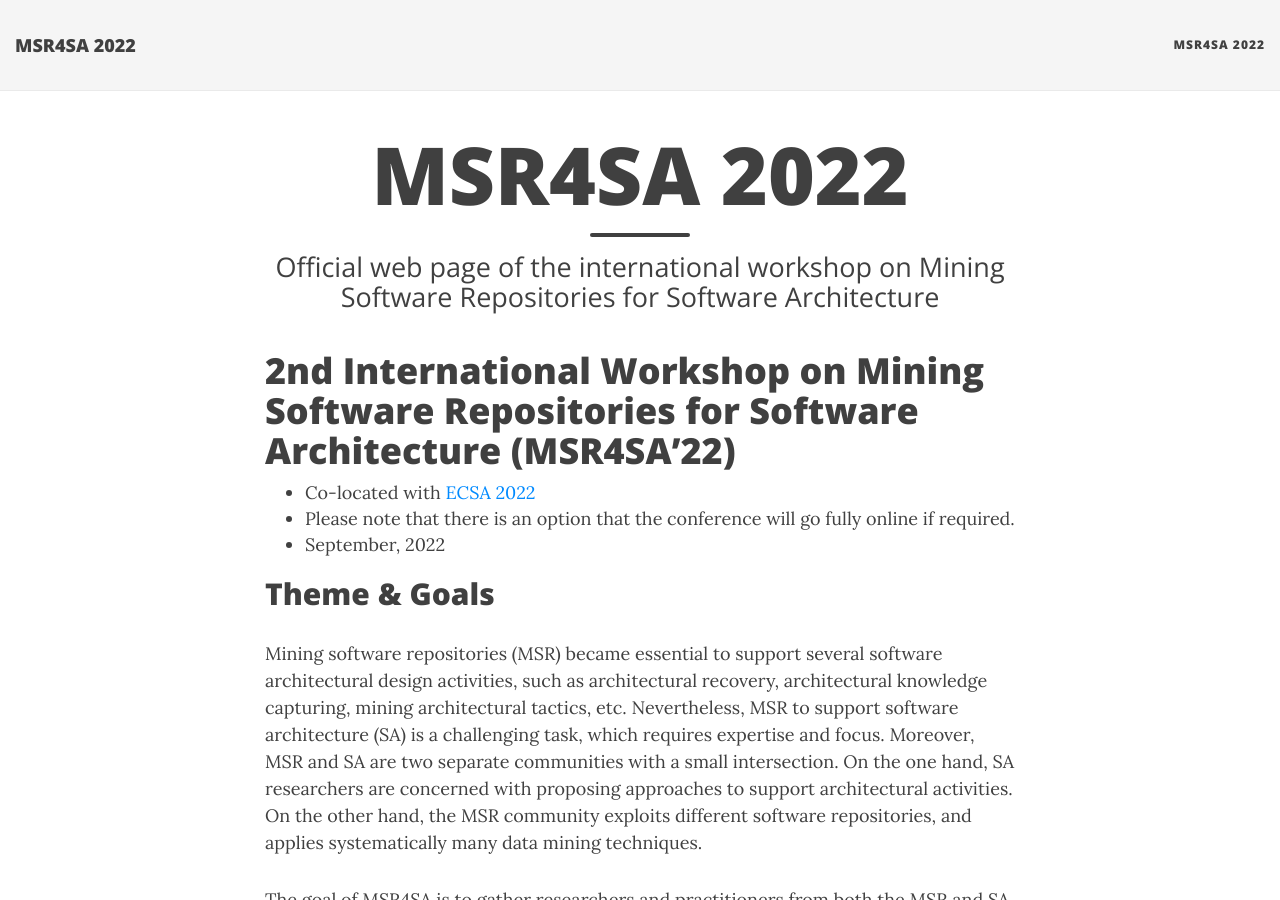
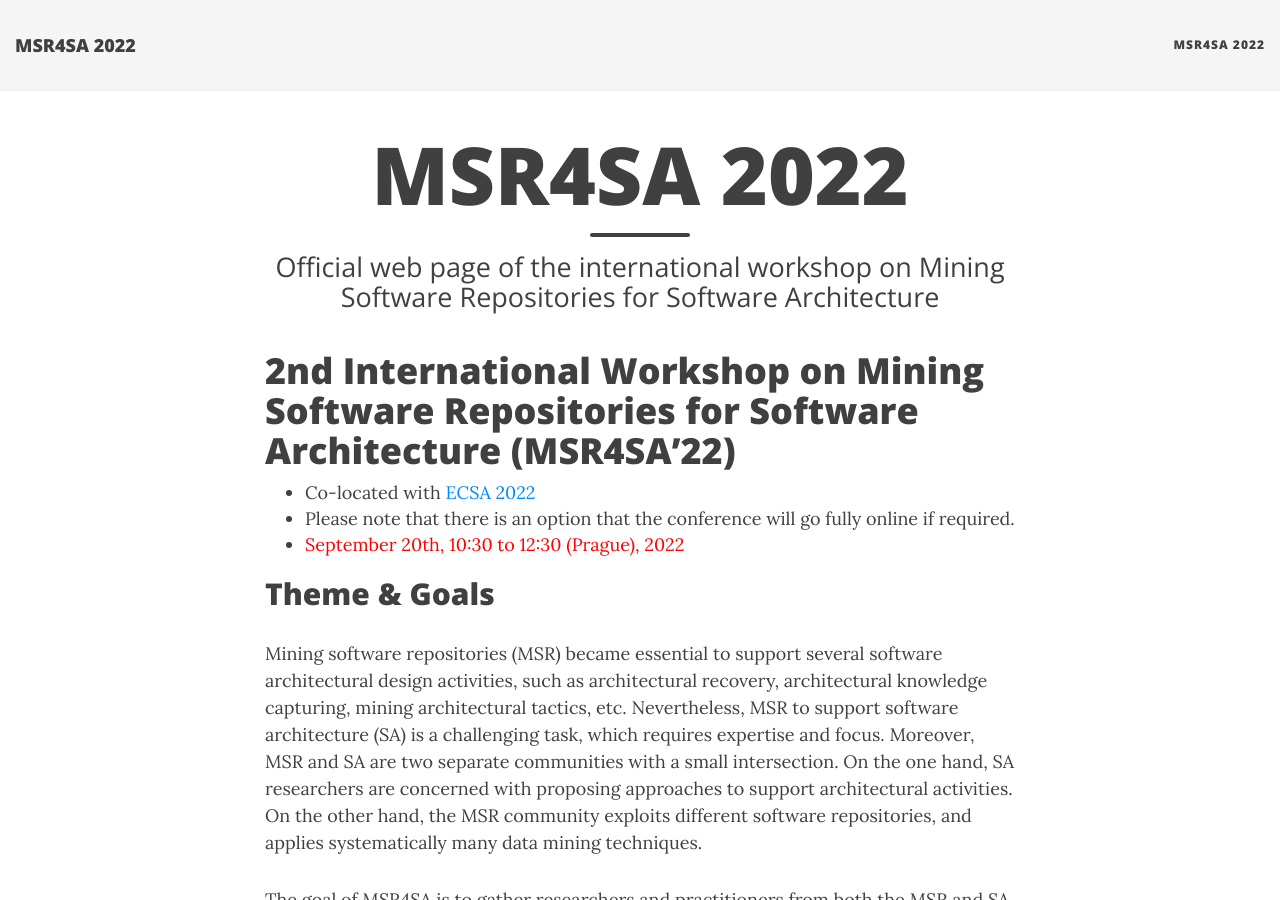
Before and after one commit to MSR4SA/msr4sa.github.io, a Jekyll site: the page built from msr4sa2022.md, in a window 1280 px wide and 900 px high. Built offline with Jekyll 4.4.1, drawn with Linux system fonts in a browser that asks for light colours; nearby versions of some CDN libraries.

Commit message:
workshop time update

```diff
--- a/msr4sa2022.md
+++ b/msr4sa2022.md
@@ -8,7 +8,8 @@ subtitle: Official web page of the international workshop on Mining Software Rep
 
 - Co-located with [ECSA 2022](https://conf.researchr.org/home/ecsa-2022)
 - Please note that there is an option that the conference will go fully online if required.
-- September, 2022
+- <span style="color:red;"> September 20th, 10:30 to 12:30 (Prague), 2022 </span>
+
 
 ## Theme & Goals
 Mining software repositories (MSR) became essential to support several software architectural design activities, such as architectural recovery, architectural knowledge capturing, mining architectural tactics, etc. Nevertheless, MSR to support software architecture (SA) is a challenging task, which requires expertise and focus. Moreover, MSR and SA are two separate communities with a small intersection. On the one hand, SA researchers are concerned with proposing approaches to support architectural activities. On the other hand, the MSR community exploits different software repositories, and applies systematically many data mining techniques.
```
